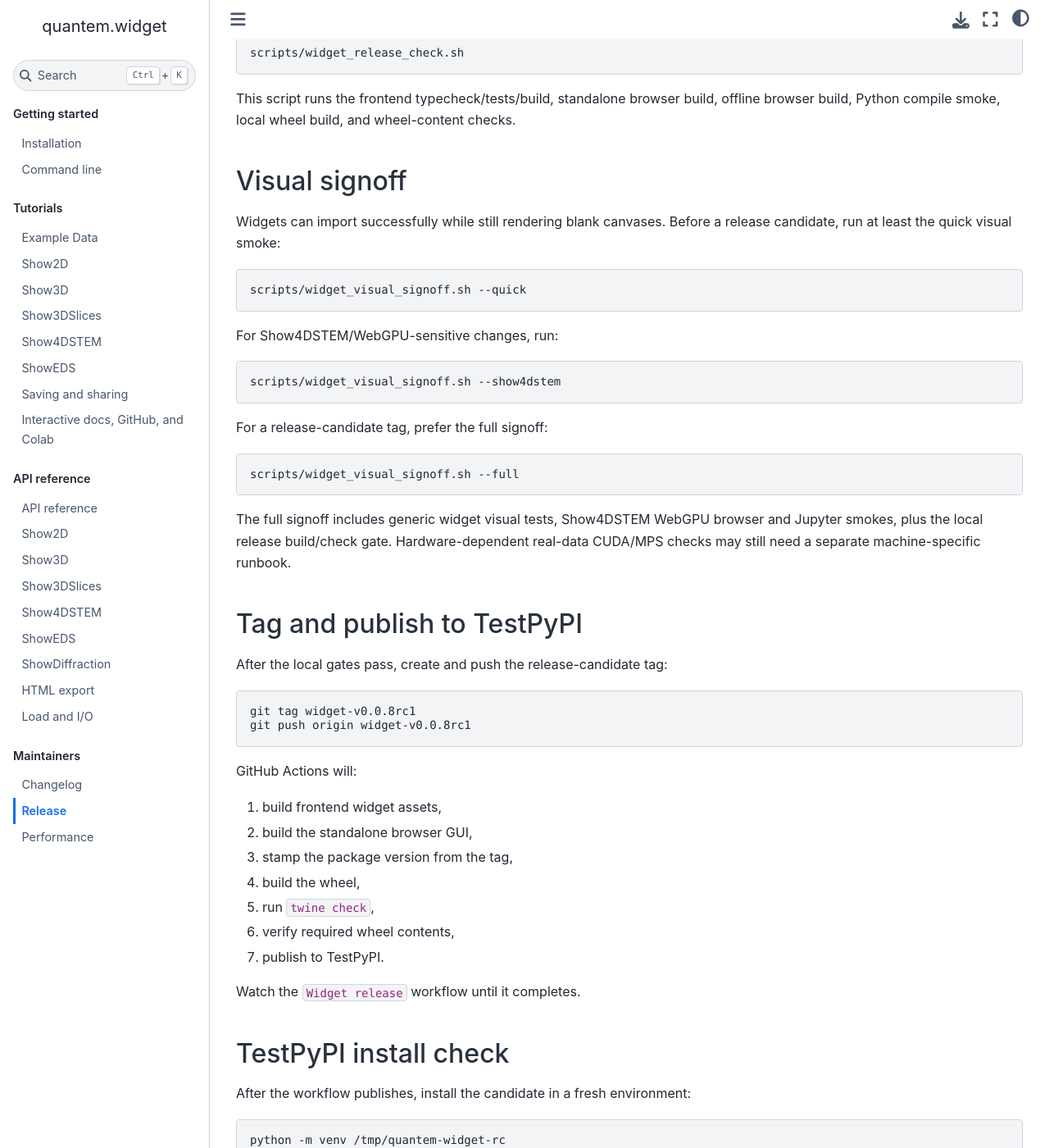
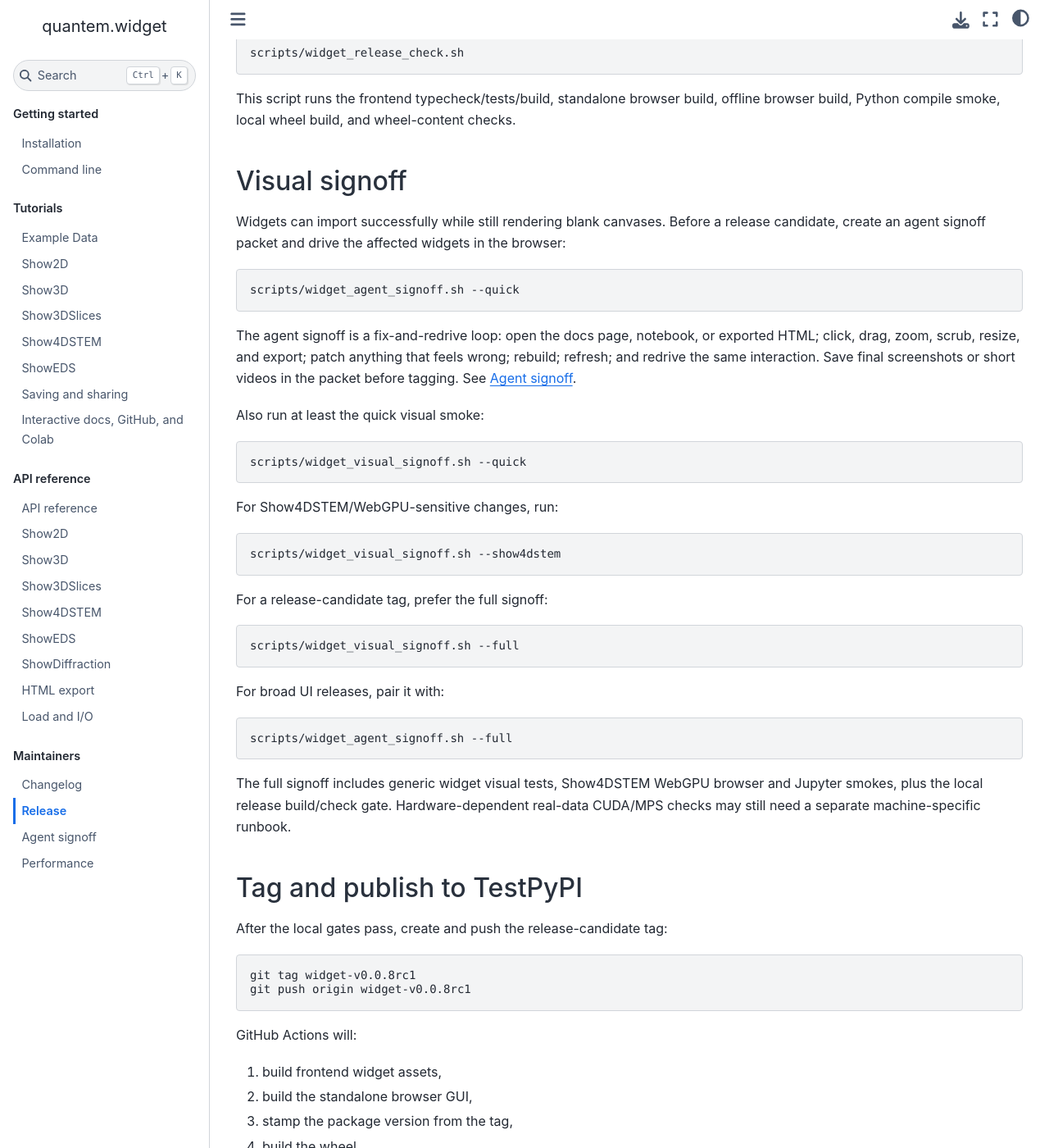
Before and after one commit to bobleesj/quantem.widget, a Jupyter Book: the page built from docs/maintainer/widget-release.md, in a window 1280 px wide and 1400 px high, scrolled down 1243 px. Shown: the whole window at 82% size. Built offline with Jupyter Book 1.0.4 settings and Sphinx 7.4.7 and the Sphinx Book theme 1.1.4, drawn with Linux system fonts in a browser that asks for light colours; some of the changed text lies outside the part shown.

Commit message:
Add widget agent signoff workflow

````diff
--- a/docs/_toc.yml
+++ b/docs/_toc.yml
@@ -35,5 +35,7 @@ parts:
         title: Changelog
       - file: maintainer/widget-release
         title: Release
+      - file: maintainer/widget-agent-signoff
+        title: Agent signoff
       - file: maintainer/widget-performance
         title: Performance
--- a/docs/maintainer/widget-release.md
+++ b/docs/maintainer/widget-release.md
@@ -65,7 +65,20 @@ checks.
 ## Visual signoff
 
 Widgets can import successfully while still rendering blank canvases. Before a
-release candidate, run at least the quick visual smoke:
+release candidate, create an agent signoff packet and drive the affected widgets
+in the browser:
+
+```bash
+scripts/widget_agent_signoff.sh --quick
+```
+
+The agent signoff is a fix-and-redrive loop: open the docs page, notebook, or
+exported HTML; click, drag, zoom, scrub, resize, and export; patch anything that
+feels wrong; rebuild; refresh; and redrive the same interaction. Save final
+screenshots or short videos in the packet before tagging. See
+[Agent signoff](widget-agent-signoff).
+
+Also run at least the quick visual smoke:
 
 ```bash
 scripts/widget_visual_signoff.sh --quick
@@ -81,6 +94,12 @@ For a release-candidate tag, prefer the full signoff:
 
 ```bash
 scripts/widget_visual_signoff.sh --full
+```
+
+For broad UI releases, pair it with:
+
+```bash
+scripts/widget_agent_signoff.sh --full
 ```
 
 The full signoff includes generic widget visual tests, Show4DSTEM WebGPU browser
````
Also changed, not shown: CONTRIBUTING.md (+13 -0 lines), README.md (+5 -1 lines), docs/maintainer/widget-agent-signoff.md (added, +105 -0 lines), 1 other file.
